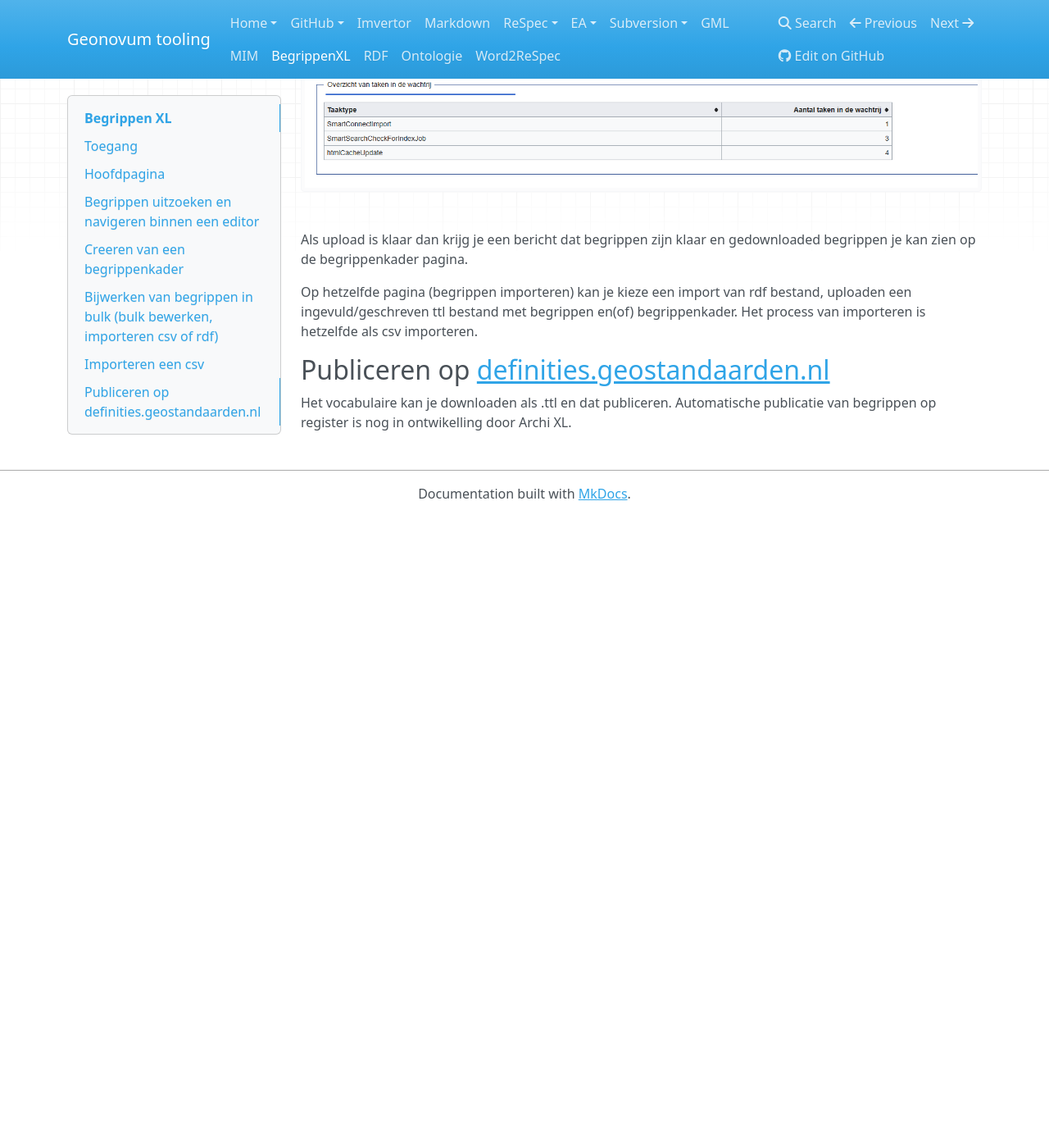
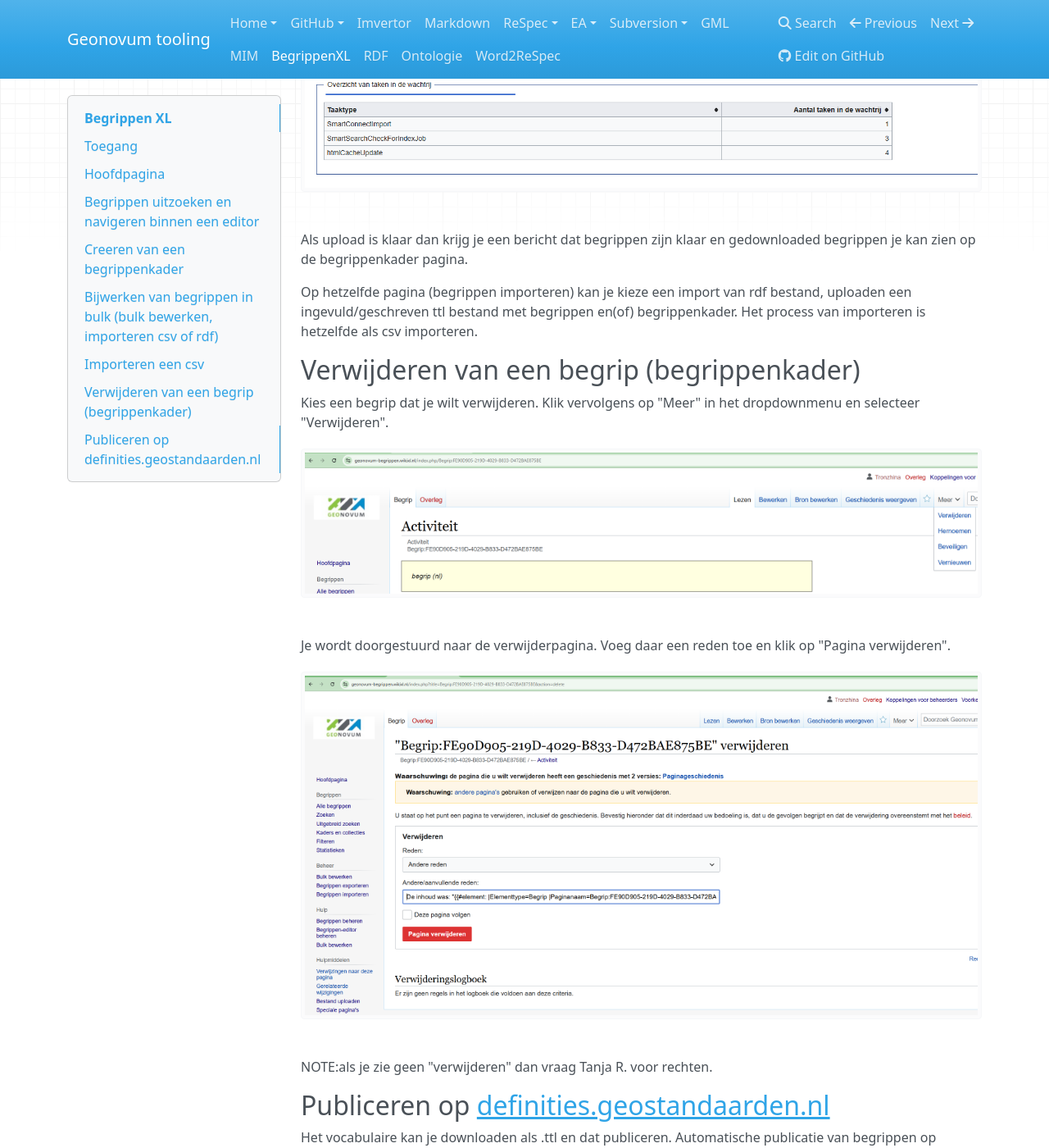
Before and after one commit to Geonovum/handleiding-tooling, an MkDocs documentation site: the page built from docs/BegrippenXL.md, in a window 1280 px wide and 1400 px high, scrolled down 9962 px. Shown: the whole window at 82% size. Built offline with MkDocs 1.6.1, drawn with Linux system fonts in a browser that asks for light colours; nearby versions of some CDN libraries; before the commit the page ends 10592 px from its top, so only the background shows below that.

Commit message:
Toegevoegd tekst over begrip verwijderen

```diff
--- a/docs/BegrippenXL.md
+++ b/docs/BegrippenXL.md
@@ -96,6 +96,17 @@ Als upload is klaar dan krijg je een bericht dat begrippen zijn klaar en gedownl
 Op hetzelfde pagina (begrippen importeren) kan je kieze een import van rdf bestand, uploaden een ingevuld/geschreven ttl bestand met begrippen en(of) begrippenkader.
 Het process van importeren is hetzelfde als csv importeren.
 
+## Verwijderen van een begrip (begrippenkader)
+
+Kies een begrip dat je wilt verwijderen. Klik vervolgens op "Meer" in het dropdownmenu en selecteer "Verwijderen".
+![1747141905195](image/BegrippenXL/1747141905195.png)
+
+Je wordt doorgestuurd naar de verwijderpagina. Voeg daar een reden toe en klik op "Pagina verwijderen".
+![1747141956616](image/BegrippenXL/1747141956616.png)
+
+NOTE:als je zie geen "verwijderen" dan vraag Tanja R. voor rechten.
+
+
 ## Publiceren op [definities.geostandaarden.nl](https://definities.geostandaarden.nl/nl/)
 
 Het vocabulaire kan je downloaden als .ttl en dat publiceren. Automatische publicatie van begrippen op register is nog in ontwikelling door Archi XL.
```
Also changed, not shown: docs/image/BegrippenXL/1747141905195.png (added), docs/image/BegrippenXL/1747141956616.png (added).
